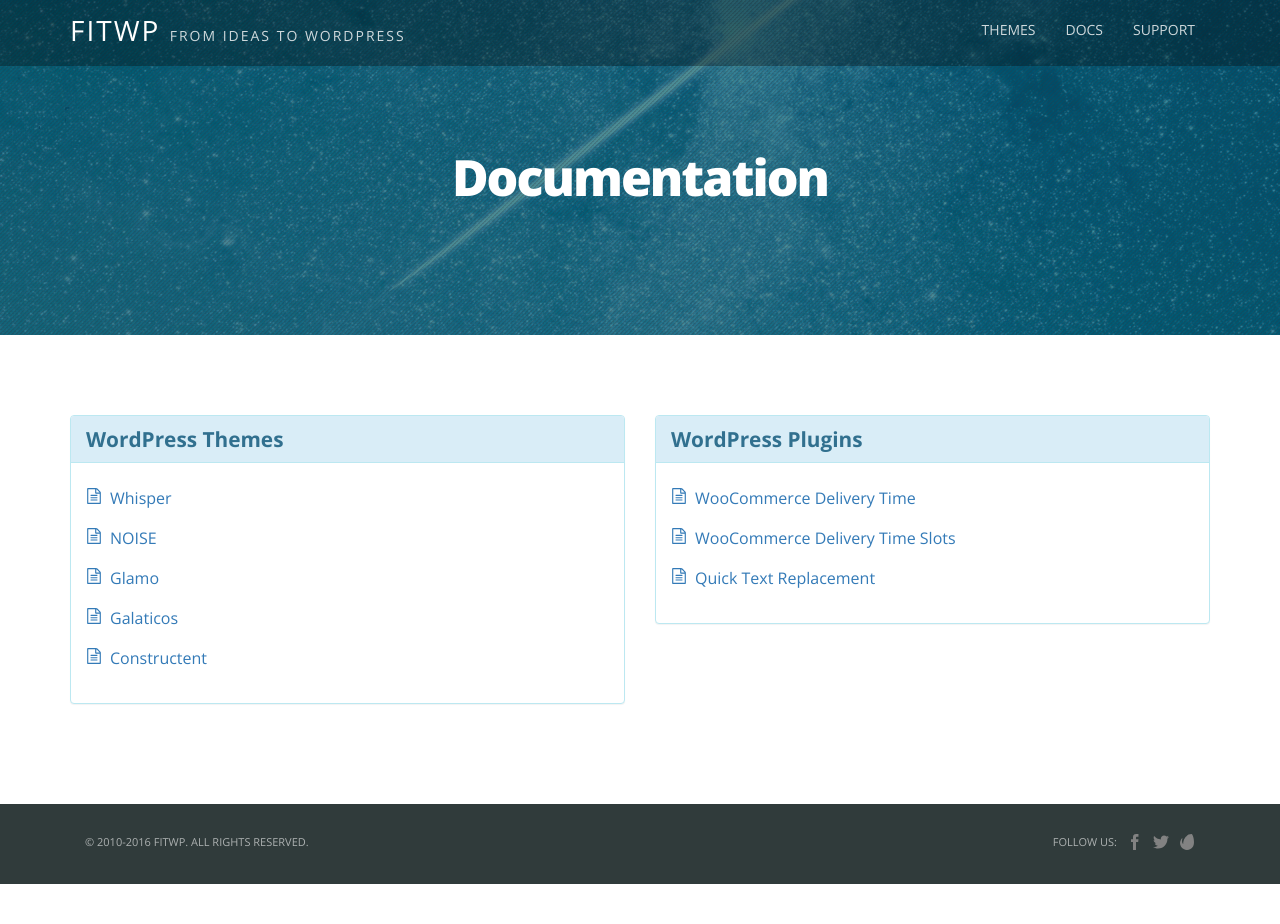
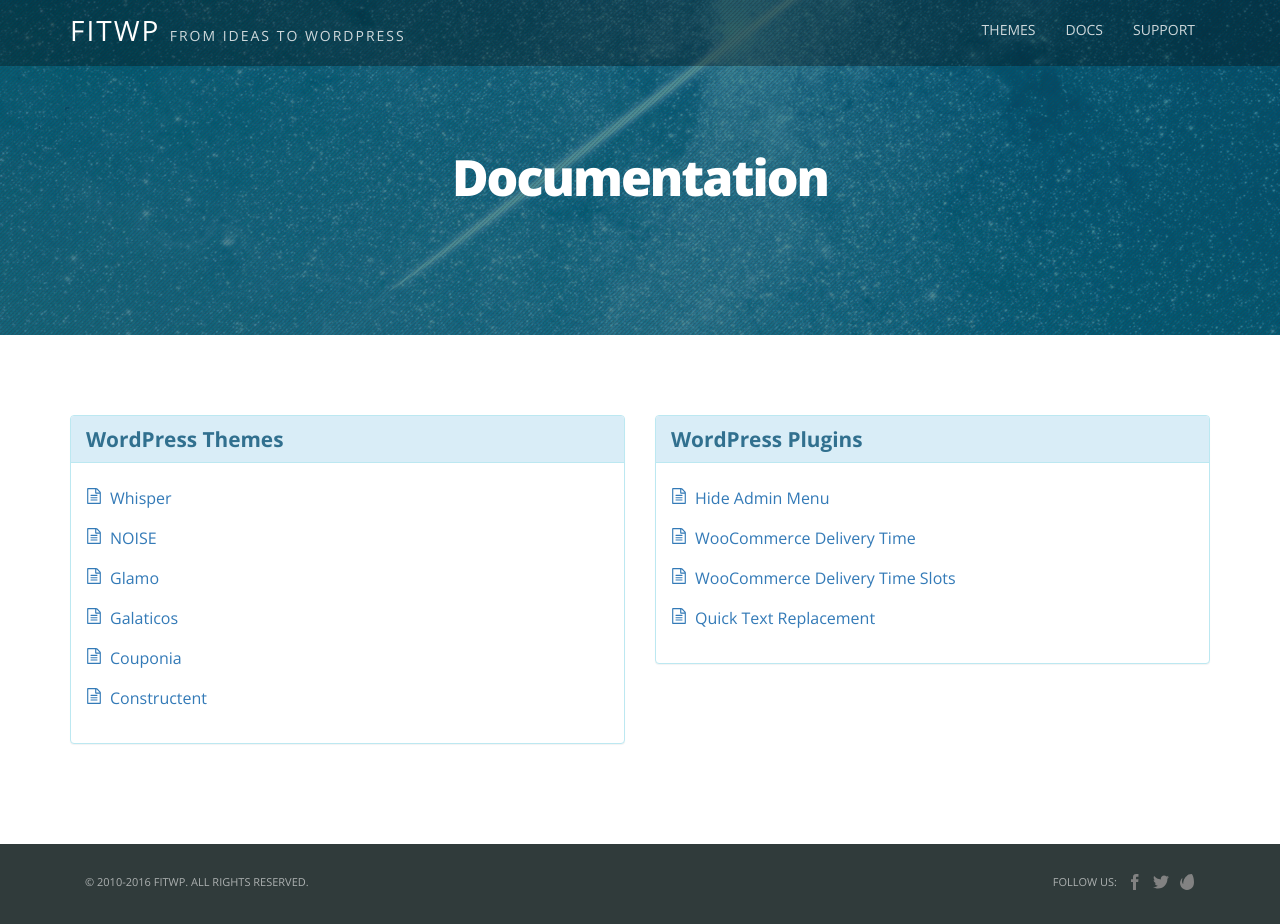
Before and after one commit to fitwp/fitwp.github.io, a Jekyll site: the page built from docs/index.md, in a window 1280 px wide. Built offline with Jekyll 4.4.1, drawn with Linux system fonts in a browser that asks for light colours; before the commit the page ends 900 px from its top, so only the background shows below that.

Commit message:
Update index.md

```diff
--- a/docs/index.md
+++ b/docs/index.md
@@ -15,6 +15,7 @@ description: Documentation for WordPress themes and WordPress plugins made by Fi
 				<li><svg class="icon"><use xlink:href="#file"></use></svg><a href="/docs/noise">NOISE</a></li>
 				<li><svg class="icon"><use xlink:href="#file"></use></svg><a href="/docs/glamo">Glamo</a></li>
 				<li><svg class="icon"><use xlink:href="#file"></use></svg><a href="/docs/galaticos">Galaticos</a></li>
+				<li><svg class="icon"><use xlink:href="#file"></use></svg><a href="/docs/couponia">Couponia</a></li>
 				<li><svg class="icon"><use xlink:href="#file"></use></svg><a href="/docs/constructent">Constructent</a></li>
 			</ul>
 		</div>
@@ -27,6 +28,7 @@ description: Documentation for WordPress themes and WordPress plugins made by Fi
 		</div>
 		<div class="panel-body">
 			<ul class="list-unstyled">
+				<li><svg class="icon"><use xlink:href="#file"></use></svg><a href="/docs/hide-admin-menu">Hide Admin Menu</a></li>
 				<li><svg class="icon"><use xlink:href="#file"></use></svg><a href="/docs/woocommerce-delivery-time">WooCommerce Delivery Time</a></li>
 				<li><svg class="icon"><use xlink:href="#file"></use></svg><a href="/docs/woocommerce-delivery-time-slots">WooCommerce Delivery Time Slots</a></li>
 				<li><svg class="icon"><use xlink:href="#file"></use></svg><a href="/docs/quick-text-replacement">Quick Text Replacement</a></li>
```
